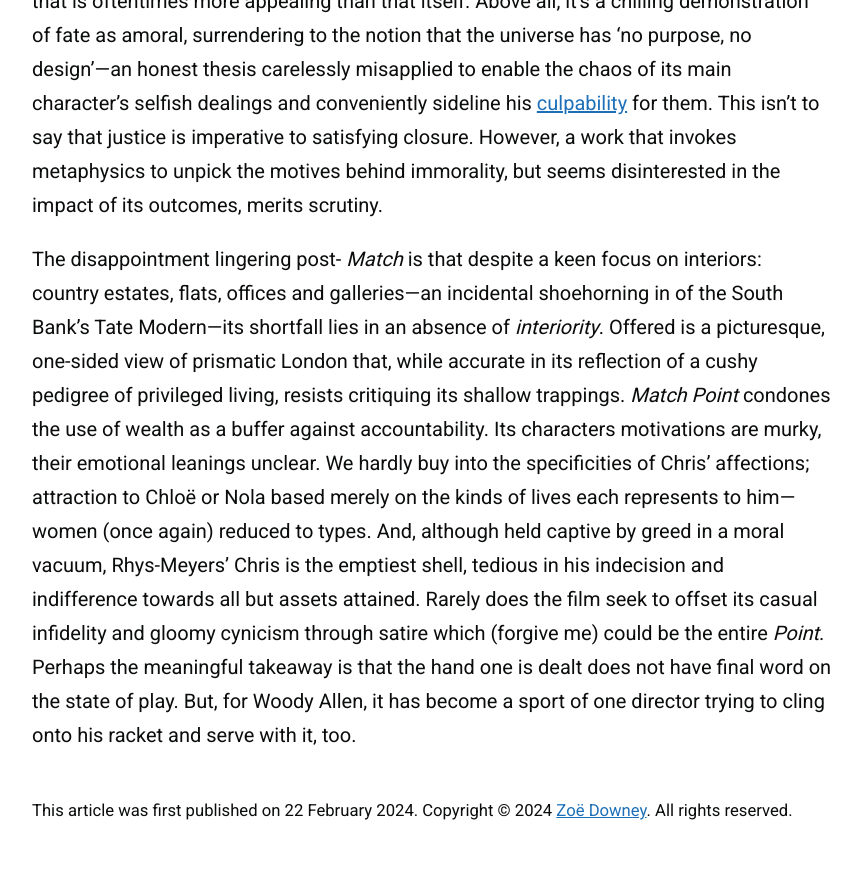
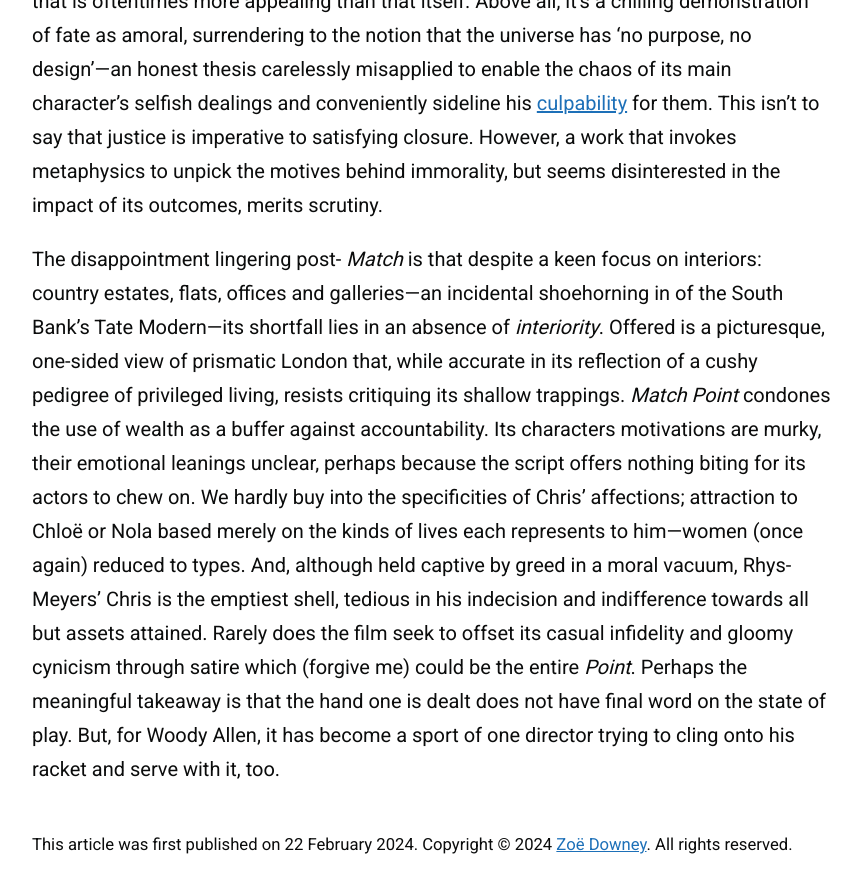
Before and after one commit to zoeurl/zoedowney.github.io, a Jekyll site: the page built from _posts/2024-2-22-match-point.md, in a window 1280 px wide and 900 px high, scrolled down 3068 px. Shown: the top 893 px of the window, without its empty margins (208-1069 px from the left). Built offline with Jekyll 4.4.1, drawn with Linux system fonts in a browser that asks for light colours; before the commit the page ends 3934 px from its top, so only the background shows below that.

Commit message:
Update 2024-2-22-match-point.md

```diff
--- a/_posts/2024-2-22-match-point.md
+++ b/_posts/2024-2-22-match-point.md
@@ -23,4 +23,4 @@
 
 It is on this essential, but tiresome, male conflict that _Match Point_ rests: does our protagonist choose wealth, standing and security tethered to a lukewarm coupling, or sacrifice it all for a less fortunate woman who tempts him via her sirenesque, sexual magnetism? Without delving into twists (of which there are a predictable few and a clever one), it's a big ask to sympathise with such a boyish predicament, or the ludicrous final act it unfurls. Still, _Match Point_ is sharper around the edges than Allen’s previous catalogue. It’s a cool and hollow piece, emptied of heart, but perhaps more faithful to life for it. Allen remains skilled in eliciting interest in moneyed mundanity, offering a slice of the everyday that is oftentimes more appealing than that itself. Above all, it’s a chilling demonstration of fate as amoral, surrendering to the notion that the universe has ‘no purpose, no design’—an honest thesis carelessly misapplied to enable the chaos of its main character’s selfish dealings and conveniently sideline his [culpability](https://www.theguardian.com/film/2023/sep/08/woody-allen-venice-applause-metoo) for them. This isn't to say that justice is imperative to satisfying closure. However, a work that invokes metaphysics to unpick the motives behind immorality, but seems disinterested in the impact of its outcomes, merits scrutiny.
 
-The disappointment lingering post- _Match_ is that despite a keen focus on interiors: country estates, flats, offices and galleries—an incidental shoehorning in of the South Bank’s Tate Modern—its shortfall lies in an absence of _interiority_. Offered is a picturesque, one-sided view of prismatic London that, while accurate in its reflection of a cushy pedigree of privileged living, resists critiquing its shallow trappings. _Match Point_ condones the use of wealth as a buffer against accountability. Its characters motivations are murky, their emotional leanings unclear. We hardly buy into the specificities of Chris’ affections; attraction to Chloë or Nola based merely on the kinds of lives each represents to him—women (once again) reduced to types. And, although held captive by greed in a moral vacuum, Rhys-Meyers' Chris is the emptiest shell, tedious in his indecision and indifference towards all but assets attained. Rarely does the film seek to offset its casual infidelity and gloomy cynicism through satire which (forgive me) could be the entire _Point_. Perhaps the meaningful takeaway is that the hand one is dealt does not have final word on the state of play. But, for Woody Allen, it has become a sport of one director trying to cling onto his racket and serve with it, too.
+The disappointment lingering post- _Match_ is that despite a keen focus on interiors: country estates, flats, offices and galleries—an incidental shoehorning in of the South Bank’s Tate Modern—its shortfall lies in an absence of _interiority_. Offered is a picturesque, one-sided view of prismatic London that, while accurate in its reflection of a cushy pedigree of privileged living, resists critiquing its shallow trappings. _Match Point_ condones the use of wealth as a buffer against accountability. Its characters motivations are murky, their emotional leanings unclear, perhaps because the script offers nothing biting for its actors to chew on. We hardly buy into the specificities of Chris’ affections; attraction to Chloë or Nola based merely on the kinds of lives each represents to him—women (once again) reduced to types. And, although held captive by greed in a moral vacuum, Rhys-Meyers' Chris is the emptiest shell, tedious in his indecision and indifference towards all but assets attained. Rarely does the film seek to offset its casual infidelity and gloomy cynicism through satire which (forgive me) could be the entire _Point_. Perhaps the meaningful takeaway is that the hand one is dealt does not have final word on the state of play. But, for Woody Allen, it has become a sport of one director trying to cling onto his racket and serve with it, too.
```
